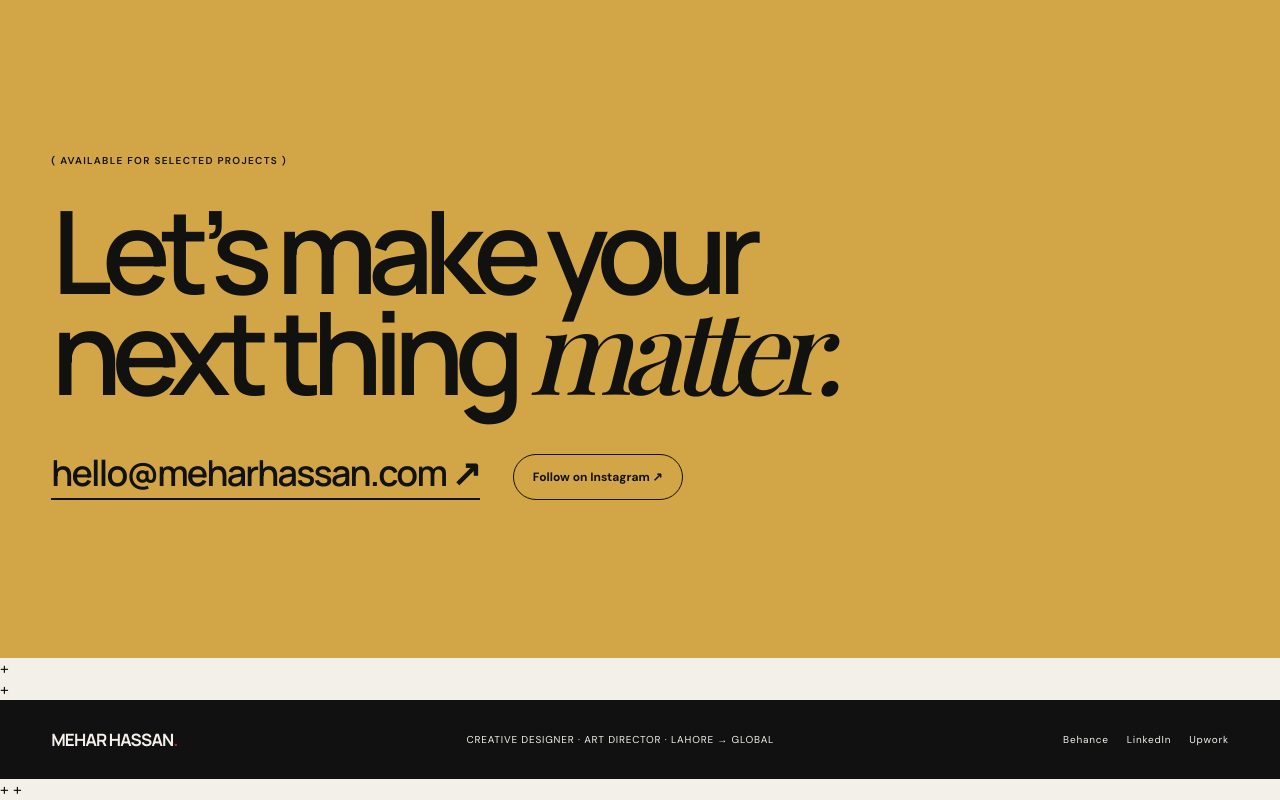
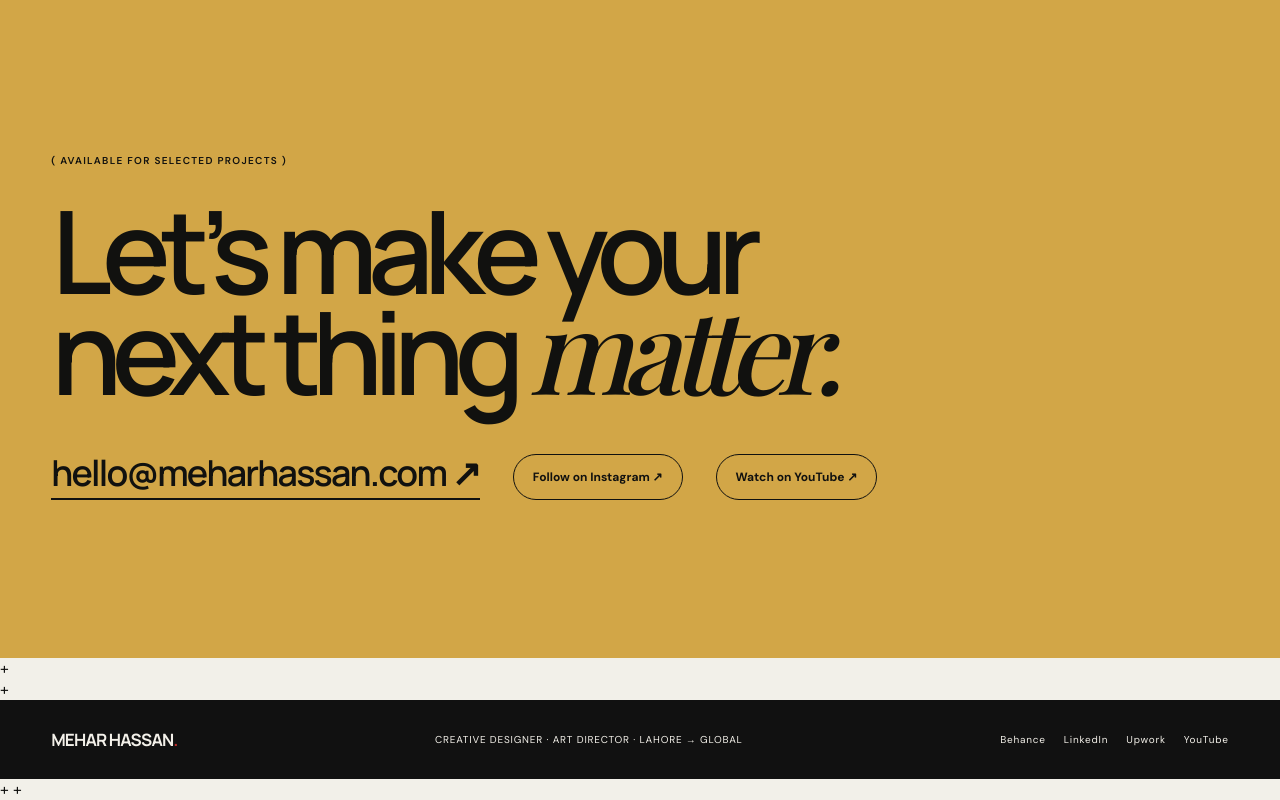
Before and after one commit to hosterlohosting-art/mehar, a plain HTML site: page website_prepped_for_cpanel/index.html in a window 1280 px wide. Shown: the part 7242-8042 px from the top of the page. Drawn offline with nearby package versions, Linux system fonts and the light colour scheme; a web font is replaced by a local one.

Commit message:
Add YouTube channel links

```diff
--- a/website_prepped_for_cpanel/index.html
+++ b/website_prepped_for_cpanel/index.html
@@ -23,8 +23,8 @@
     <section class="principles"><div><p class="section-kicker">( HOW I THINK )</p><h2>Original. Intentional.<br>Ready to be used.</h2></div><div class="principle-list"><p><span>01</span>Start with the message before styling the visual.</p><p><span>02</span>Build typography, hierarchy and composition that work at a glance.</p><p><span>03</span>Make an identity flexible enough for every real touchpoint.</p><p><span>04</span>Deliver assets that are production-ready—not just presentation-ready.</p></div></section>
     <section class="credibility"><div class="upwork-block"><p class="section-kicker">( INDEPENDENTLY VERIFIED )</p><h2>Trusted by clients<br>who need the work<br>done <em>well.</em></h2><a href="https://www.upwork.com/freelancers/~01f41d1749c9809704" target="_blank" rel="noopener">View my Upwork profile ↗</a></div><div class="credibility-stats"><div><strong>Top Rated</strong><span>Upwork freelancer</span></div><div><strong>100%</strong><span>Job Success</span></div><div><strong>4.8 / 5</strong><span>28 client reviews</span></div><div><strong>5+</strong><span>99designs wins</span></div></div></section>
     <section class="support-note"><p>Need a landing page or a smooth digital handoff too? I can support the delivery—but my lead expertise is the creative work that makes the brand worth seeing.</p></section>
-    <section class="contact" id="contact"><p class="section-kicker">( AVAILABLE FOR SELECTED PROJECTS )</p><h2>Let’s make your<br>next thing <em>matter.</em></h2><div class="contact-actions"><a class="email-link" href="mailto:hello@meharhassan.com">hello@meharhassan.com ↗</a><a class="outline-link" href="https://www.instagram.com/mehardesignx/" target="_blank" rel="noopener">Follow on Instagram ↗</a></div></section>
+    <section class="contact" id="contact"><p class="section-kicker">( AVAILABLE FOR SELECTED PROJECTS )</p><h2>Let’s make your<br>next thing <em>matter.</em></h2><div class="contact-actions"><a class="email-link" href="mailto:hello@meharhassan.com">hello@meharhassan.com ↗</a><a class="outline-link" href="https://www.instagram.com/mehardesignx/" target="_blank" rel="noopener">Follow on Instagram ↗</a><a class="outline-link" href="https://www.youtube.com/channel/UCjDWfkahoU9TmNkEGn5Fe9w" target="_blank" rel="noopener">Watch on YouTube ↗</a></div></section>
 +  </main>
-+  <footer><a class="wordmark" href="#top">MEHAR HASSAN<span>.</span></a><span>CREATIVE DESIGNER · ART DIRECTOR · LAHORE → GLOBAL</span><div><a href="https://www.behance.net/mehardesignx" target="_blank" rel="noopener">Behance</a><a href="https://www.linkedin.com/in/meharhassan" target="_blank" rel="noopener">LinkedIn</a><a href="https://www.upwork.com/freelancers/~01f41d1749c9809704" target="_blank" rel="noopener">Upwork</a></div></footer>
++  <footer><a class="wordmark" href="#top">MEHAR HASSAN<span>.</span></a><span>CREATIVE DESIGNER · ART DIRECTOR · LAHORE → GLOBAL</span><div><a href="https://www.behance.net/mehardesignx" target="_blank" rel="noopener">Behance</a><a href="https://www.linkedin.com/in/meharhassan" target="_blank" rel="noopener">LinkedIn</a><a href="https://www.upwork.com/freelancers/~01f41d1749c9809704" target="_blank" rel="noopener">Upwork</a><a href="https://www.youtube.com/channel/UCjDWfkahoU9TmNkEGn5Fe9w" target="_blank" rel="noopener">YouTube</a></div></footer>
 +</body>
 +</html>
```
